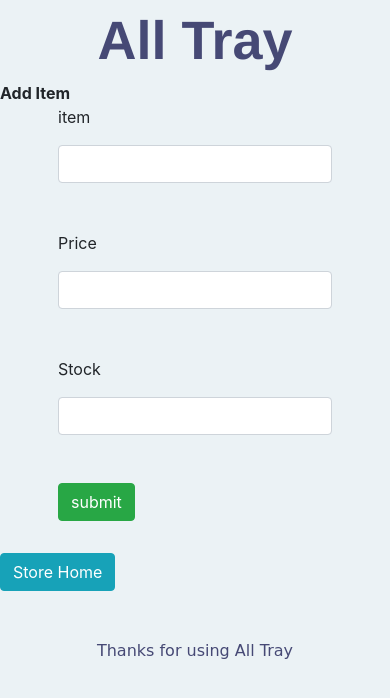
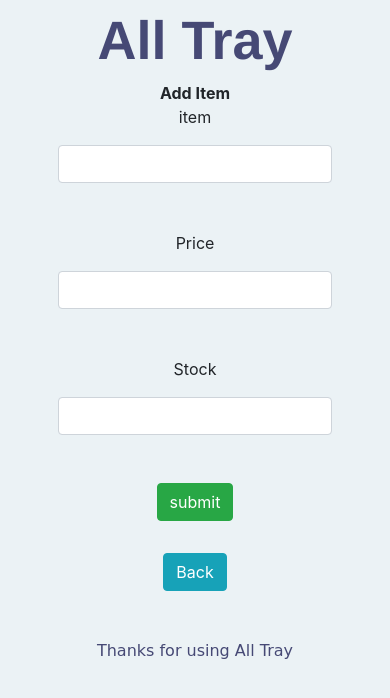
Before and after one commit to Sangeeth123sj/All-Tray, a Django app: template tray/templates/tray/store_add_item.html in a window 390 px wide. Shown: the part 56-754 px from the top of the page. Run offline with Django 3.2, Linux system fonts and the light colour scheme; the template is opened without the code that fills it: most values are stand-ins (such as "Sample title", 1, 10 or a date in 2020); some libraries are stand-ins or nearby versions.

Commit message:
UI & redirect bug fixes

```diff
--- a/tray/templates/tray/base.html
+++ b/tray/templates/tray/base.html
@@ -94,7 +94,7 @@ div.left {
   float: right;
   width: fit-content;
   height: 900%;
-  background-color: black;
+
 }
 
 
--- a/tray/templates/tray/college_home.html
+++ b/tray/templates/tray/college_home.html
@@ -2,7 +2,7 @@
 
 {% block navbar %}
 <nav class="navbar navbar-dark bg-dark">
-    <a class="navbar-brand" href="{% url 'entry' %}">Home</a>
+    <a class="navbar-brand" href="{% url 'college_home' %}">Home</a>
     <li class="nav-item">
         <a class="nav-item" href="{% url 'college_break_edit' %}">Edit break</a><span>" "</span>
         <a class="nav-item" href="{% url 'college_logout' %}">Logout</a>
--- a/tray/templates/tray/store_add_item.html
+++ b/tray/templates/tray/store_add_item.html
@@ -17,6 +17,7 @@
 
 
 {% block content %}
+<center>
 
 <script>
     function validateForm() {
@@ -60,11 +61,12 @@
 </form>
 </div>
 <div class="row">
-    <div class="col-sm-9">
 
-    </div>
-<div class="col-sm-3">
-    <a href="{% url 'store_home' %}" class="btn btn-info">Store Home</a>
+<div class="col-sm-5">
+    <a href="{% url 'store_home' %}" class="btn btn-info">Back</a>
+</div>
+<div class="col-sm-11">
+
 </div>
 </div>
 
@@ -123,5 +125,5 @@ $(document).ready(function(){
 
     </script>
 
-
+</center>
 {% endblock %}
--- a/tray/templates/tray/store_home.html
+++ b/tray/templates/tray/store_home.html
@@ -7,7 +7,7 @@
 <nav class="navbar navbar-dark bg-dark">
     <ul class="navbar-nav mr-auto">
 
-    <a class="navbar-brand" href="{% url 'entry' %}">Home</a>
+    <a class="navbar-brand" href="{% url 'store_home' %}">Home</a>
     </ul>
     <li class="nav-item">
     <a class="nav-item" href="{% url 'store_logout' %}">Logout</a>
```
Also changed, not shown: tray/templates/tray/college_break_edit.html (+11 -1 lines), tray/templates/tray/store_edit_details.html (+11 -3 lines), tray/templates/tray/store_item_pickup.html (+10 -0 lines), tray/templates/tray/store_order_list.html (+1 -9 lines).
